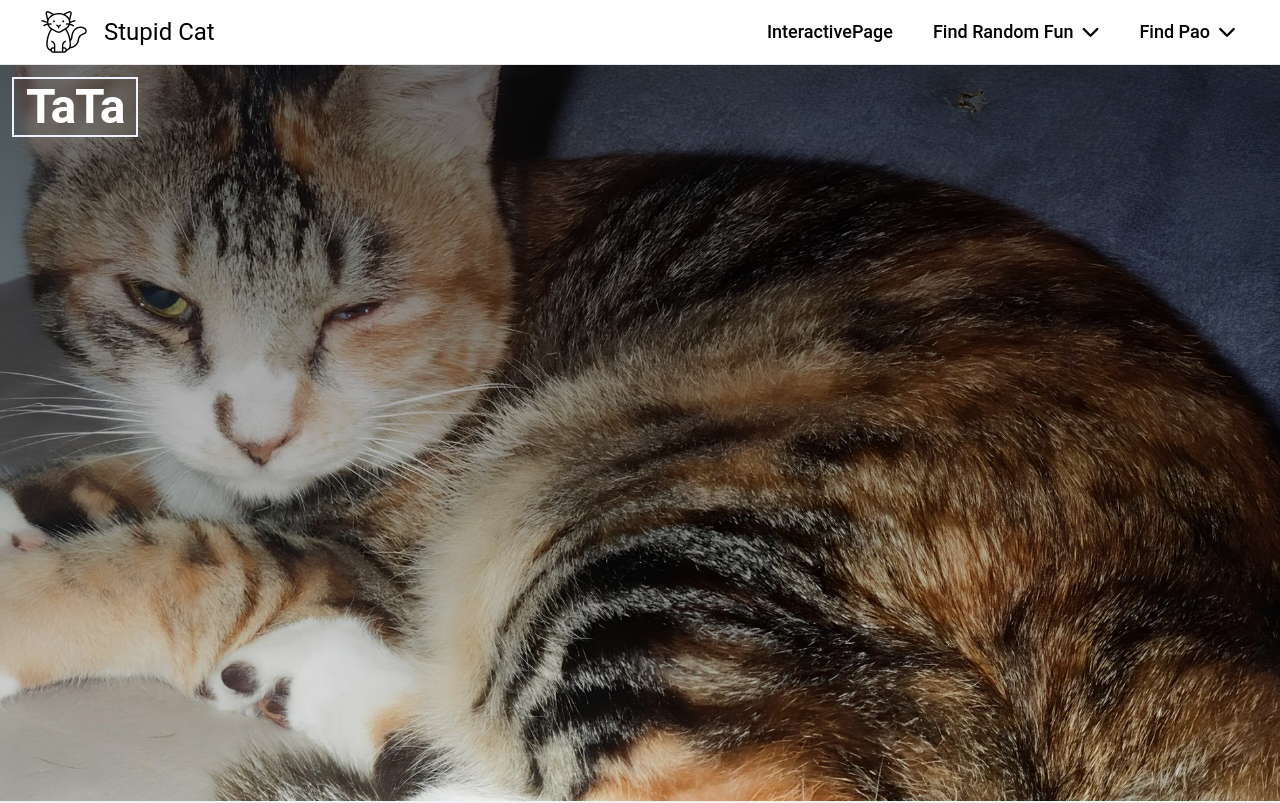
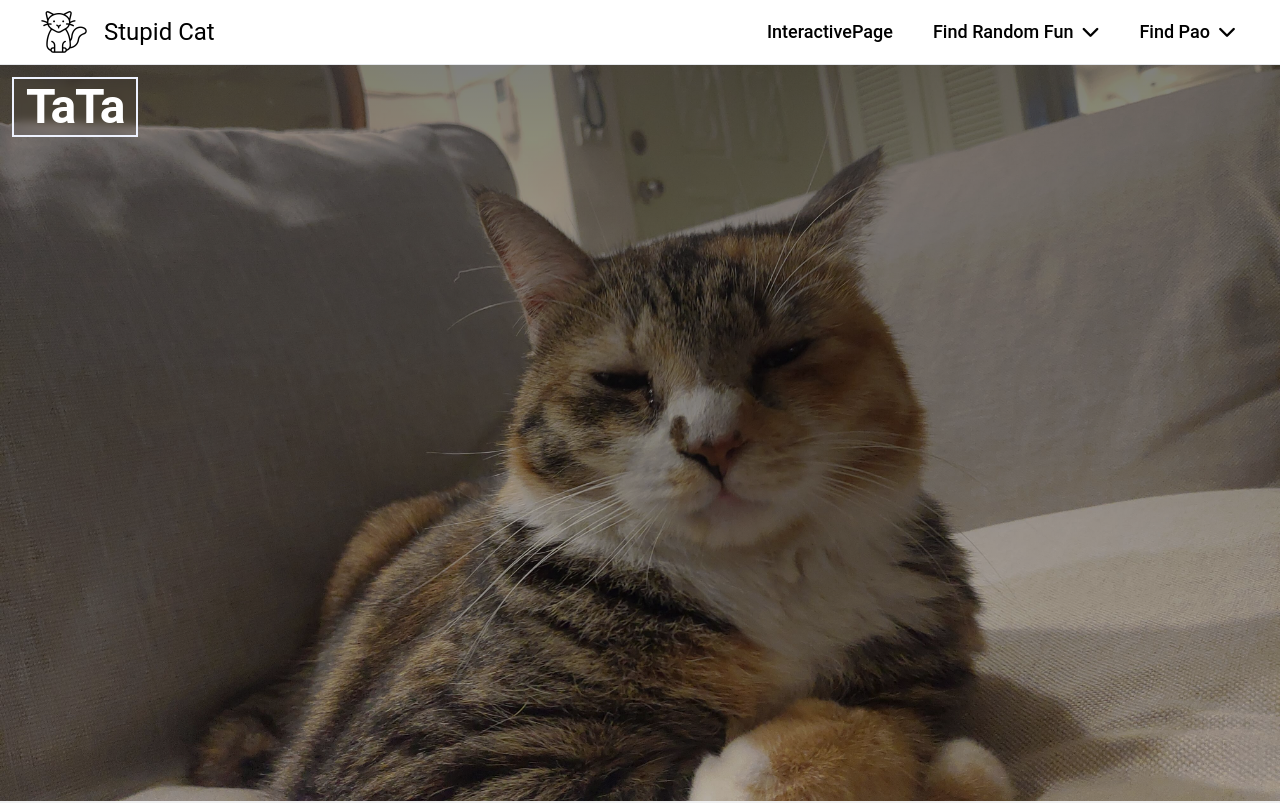
Before and after one commit to chihpao/funnywebsitegoodapi, a React (Vite) app: page / in a window 1280 px wide. Shown: the top 803 px of the page. Built offline with nearby package versions, Linux system fonts and the light colour scheme.

Commit message:
herosection tata position

```diff
--- a/src/pages/HomePage.jsx
+++ b/src/pages/HomePage.jsx
@@ -3,19 +3,20 @@ import { motion } from "framer-motion";
 
 // Static data
 
-// tata圖片陣列
-const slideImages = [
-  '/tata01.jpg',
-  '/tata02.jpg',
-  '/tata03.jpg',
-  '/tata04.jpg',
-  '/tata05.jpg',
-  '/tata06.jpg',
-  '/tata07.jpg',
-  '/tata08.jpg',
-  '/tata09.jpg',
-  '/tata10.jpg',
+// 設定每張圖片對應的position
+const images = [
+  { src: "/tata01.jpg", position: "center" },
+  { src: "/tata02.jpg", position: "top"  },
+  { src: "/tata03.jpg", position: "right 40%" },
+  { src: "/tata04.jpg", position: "left 40%" },
+  { src: "/tata05.jpg", position: "bottom" },
+  { src: "/tata06.jpg", position: "center" },
+  { src: "/tata07.jpg", position: "top" },
+  { src: "/tata08.jpg", position: "right 40%" },
+  { src: "/tata09.jpg", position: "left 40%" },
+  { src: "/tata10.jpg", position: "bottom" },
 ];
+
 
 
 
@@ -64,19 +65,31 @@ const timelineEvents = [
 ];
 
 function HeroSection() {
+  const [index, setIndex] = useState(0);
+
+  useEffect(() => {
+    const timer = setInterval(() => {
+      setIndex((prev) => (prev === images.length - 1 ? 0 : prev + 1));
+    }, 3000);
+    return () => clearInterval(timer);
+  }, []);
 
   return (
     <section className="relative h-screen">
-      <div
-        className="w-full h-[calc(100vh-64px)] bg-cover bg-no-repeat"
-        style={{ backgroundImage: "url('tata02.jpg')" }}
-      />
+      <div className="w-full h-[calc(100vh-64px)] relative overflow-hidden">
+        <img
+          key={index}
+          src={images[index].src}
+          alt="TaTa"
+          className={`object-cover w-full h-full`}
+          style={{ objectPosition: images[index].position }}
+        />
+      </div>
       <div className="absolute inset-0 bg-gradient-to-b from-black/50 to-transparent">
         <motion.div
           initial={{ opacity: 0, y: 20 }}
           animate={{ opacity: 1, y: 0 }}
           transition={{ duration: 1 }}
-          //位置調整
           className="absolute top-3 left-3 text-white"
         >
           <div className="border-2 border-indigo-50 bg-opacity-30 backdrop-blur-sm text-2xl md:text-5xl font-bold mb-2 tracking-tight px-3 py-1">
```
